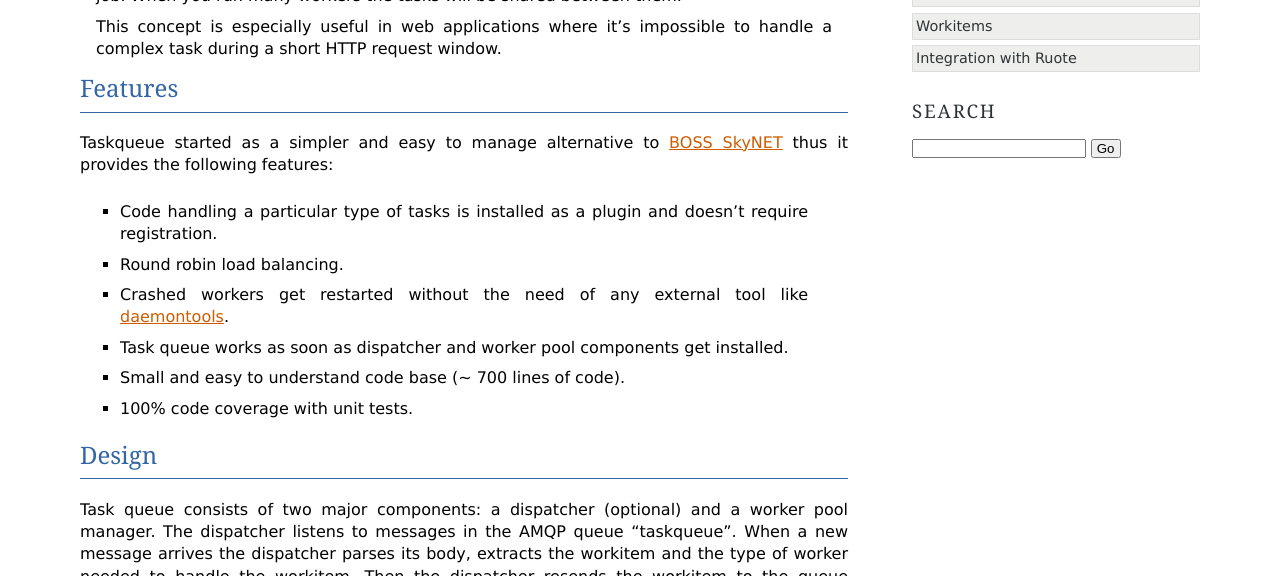
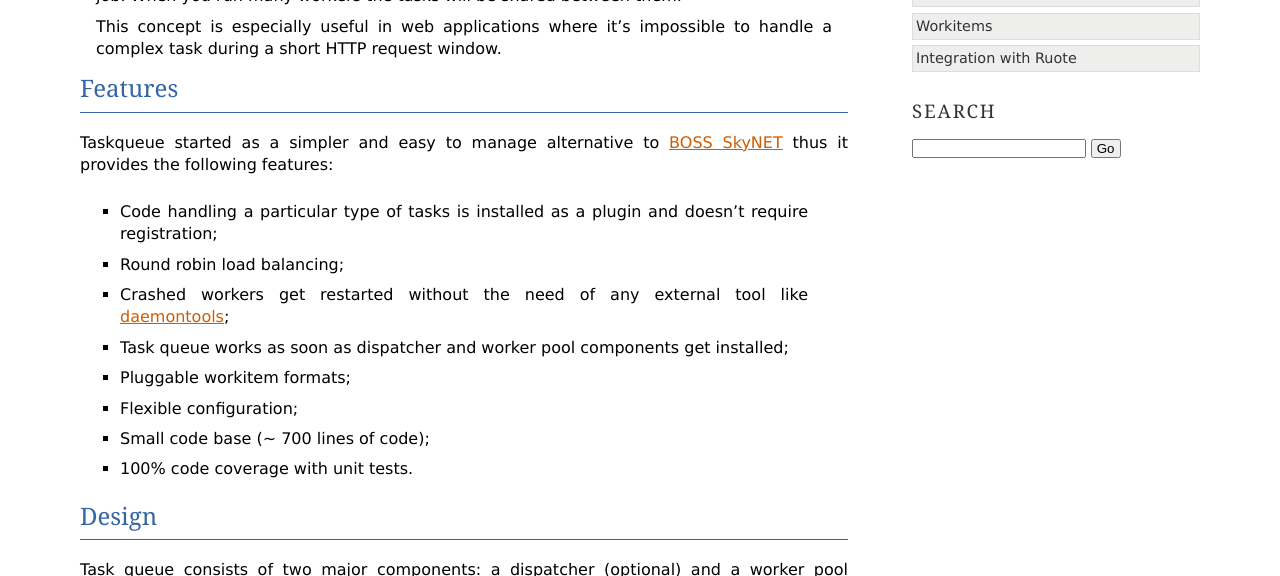
Before and after one commit to rojkov/taskqueue, a Sphinx documentation site: the page built from docs/quickstart.rst, in a window 1280 px wide and 900 px high, cut to the strip 324-900 px from the top of the window. Built offline with Sphinx 7.4.7, drawn with Linux system fonts in a browser that asks for light colours.

Commit message:
brag a bit

```diff
--- a/docs/quickstart.rst
+++ b/docs/quickstart.rst
@@ -22,13 +22,15 @@ Taskqueue started as a simpler and easy to manage alternative to
 `BOSS SkyNET`_ thus it provides the following features:
 
  * Code handling a particular type of tasks is installed as a plugin
-   and doesn't require registration.
- * Round robin load balancing.
+   and doesn't require registration;
+ * Round robin load balancing;
  * Crashed workers get restarted without the need of any external tool like
-   `daemontools`_.
+   `daemontools`_;
  * Task queue works as soon as dispatcher and worker pool components
-   get installed.
- * Small and easy to understand code base (~ 700 lines of code).
+   get installed;
+ * Pluggable workitem formats;
+ * Flexible configuration;
+ * Small code base (~ 700 lines of code);
  * 100% code coverage with unit tests.
 
 Design
```
Also changed, not shown: README.rst (+7 -5 lines).
